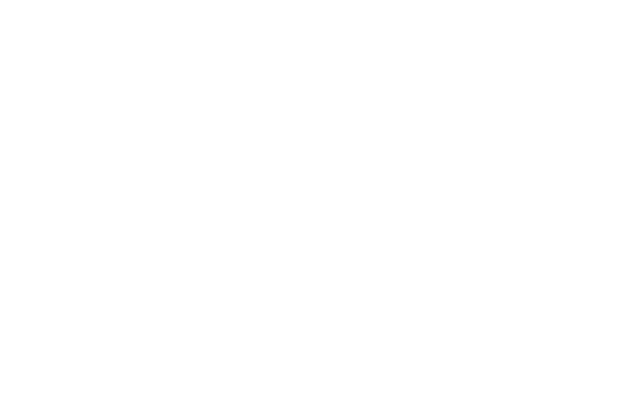
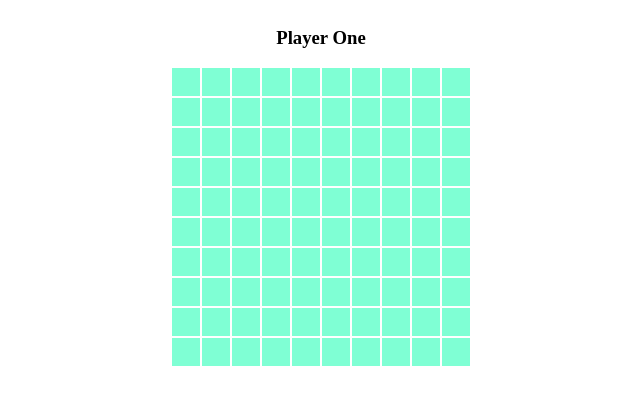
Before and after one commit to kmthehippie/Battleship, a website with bundled scripts: page index.html in a window 1280 px wide. Shown: the whole page, without its empty margins (319-959 px from the left). Built offline with nearby package versions, Linux system fonts and the light colour scheme.

Commit message:
Add gameboard to DOM and listen for clicks

```diff
--- a/gameboard.js
+++ b/gameboard.js
@@ -0,0 +1,42 @@
+// const { createShip } = require("./ship");
+
+function gameboard (player){
+    const boardDiv = document.querySelector(".gameboard")
+    const playerDiv = document.querySelector(".player")
+    let col = 10;
+    let row = 10;
+    let playerName = player;
+    let board = [];
+    let spawnBoard = function(){
+        const createPlayer = document.createElement("h3")
+        createPlayer.textContent = playerName;
+        playerDiv.appendChild(createPlayer);
+        for (let r = 0; r < row; r++){
+            for (let c = 0; c < col; c++){
+                const createCell = document.createElement("div");
+                createCell.classList = "cell";
+                createCell.id = `[${r}, ${c}]`
+                board.push([r,c]);
+                boardDiv.appendChild(createCell);
+            }
+        }
+        const cells = document.querySelectorAll(".cell")
+        cells.forEach(cell=>{
+            cell.addEventListener("click",()=>{
+                console.log(cell.id)
+                return cell.id
+            })
+        })
+        return board
+    }
+
+
+    return { playerName, board, spawnBoard }
+}
+
+let firstBoard = gameboard("Player One")
+firstBoard.spawnBoard()
+
+
+
+module.exports = { gameboard, firstBoard}
--- a/index.html
+++ b/index.html
@@ -4,9 +4,11 @@
     <meta charset="UTF-8">
     <meta name="viewport" content="width=device-width, initial-scale=1.0">
     <title>TESTING</title>
-    <script src="ship.js" type="module" defer></script>
+    <script src="gameboard.js" type="module" defer></script>
+    <link rel="stylesheet" href="styles.css">
 </head>
 <body>
-
+    <div class="player"></div>
+    <div class="gameboard"></div>
 </body>
 </html>
--- a/ship.js
+++ b/ship.js
@@ -6,8 +6,7 @@ function createShip (pos, a, l){
     let isHit = 0;
     let hit = function(){
         this.isHit++
-        this.isSunk()
-        return this.isHit
+        return this.isHit, this.isSunk()
     };
     let isSunk = function(){
         if (this.isHit === this.length){
--- /dev/null
+++ b/styles.css
@@ -0,0 +1,20 @@
+.cell{
+    background-color: aquamarine;
+    border: 1px solid white;
+    cursor: pointer;
+}
+.cell:hover{
+    background-color: rgb(57, 190, 190);
+}
+body{
+    display: flex;
+    flex-direction: column;
+    justify-content: center;
+    align-items: center;
+}
+
+.gameboard{
+    display: grid;
+    grid-template-columns: repeat(10, 30px);
+    grid-template-rows: repeat(10, 30px);
+}
```
Also changed, not shown: gameboard.test.js (+20 -0 lines), ship.test.js (+6 -6 lines).
